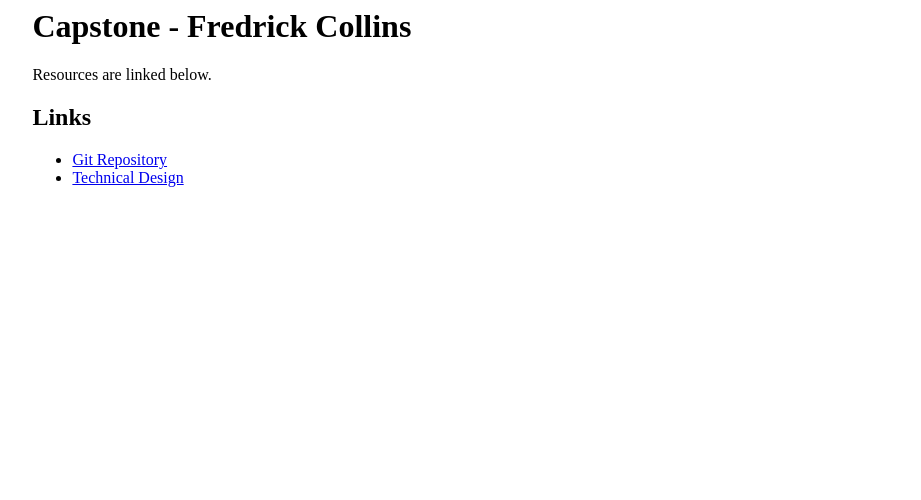
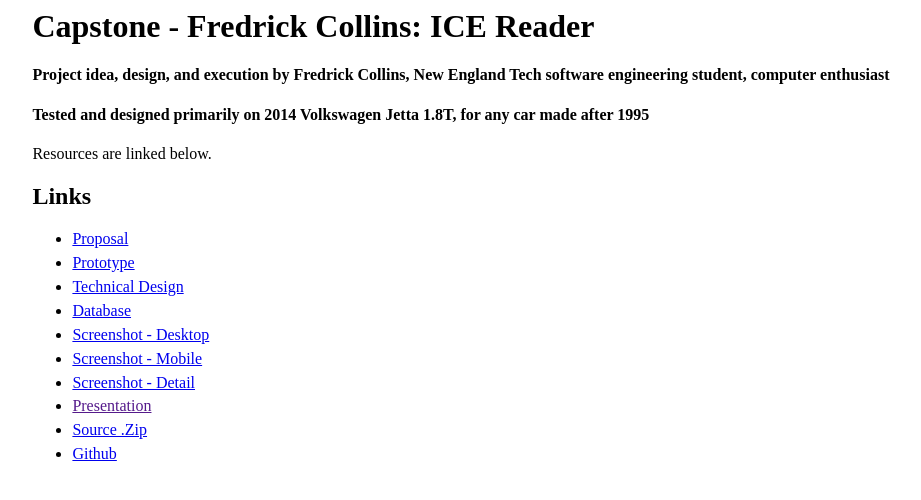
Before and after one commit to fredrickcollins/car-diagnostics, a website: page documentation/document.html in a window 1280 px wide. Shown: the whole page, without its empty margins (6-927 px from the left). Drawn offline with Linux system fonts and the light colour scheme.

Commit message:
documentation

```diff
--- a/documentation/document.html
+++ b/documentation/document.html
@@ -5,15 +5,29 @@
             body {
                 margin-left: 3%;
             }
+			li {
+				margin-bottom: 0.5%;
+			}
         </style>
     </head>
     <body>
-        <h1> Capstone - Fredrick Collins </h1>
+        <h1> Capstone - Fredrick Collins: ICE Reader </h1>
+		<h4> Project idea, design, and execution by Fredrick Collins, New England Tech software engineering student, computer enthusiast <h4>
+		<h4> Tested and designed primarily on 2014 Volkswagen Jetta 1.8T, for any car made after 1995 </h4>
         <p> Resources are linked below. </p>
         <h2> Links </h2>
         <ul>
-            <li> <a href="https://github.com/fredrickcollins/" target="_blank"> Git Repository </a> </li>
-            <li> <a href="./favicon.ico" target="_blank"> Technical Design </a> </li>
+			<li> <a href="./proposal.pdf" target="_blank"> Proposal </a> </li>
+			<li> <a href="./prototype.pdf" target="_blank"> Prototype </a> </li>
+			<li> <a href="./design.pdf" target="_blank"> Technical Design </a> </li>
+			<li> <a href="./sql.pdf" target="_blank"> Database </a> </li>
+			<li> <a href="./pc.png" target="_blank"> Screenshot - Desktop </a> </li>
+			<li> <a href="./iphone.png" target="_blank"> Screenshot - Mobile </a> </li>
+			<li> <a href="./closeups.png" target="_blank"> Screenshot - Detail </a> </li>
+			<li> <a href="" target="_blank"> Presentation </a> </li>
+			<li> <a href="./ice-final-fredrick-collins.zip" target="_blank"> Source .Zip </a> </li>
+            <li> <a href="https://github.com/fredrickcollins/ice-final" target="_blank"> Github </a> </li>
+
         </ul>
     </body>
 </html>
```
Also changed, not shown: documentation/closeups.png (added), documentation/iphone.png (added), documentation/pc.png (added), 5 other files.
